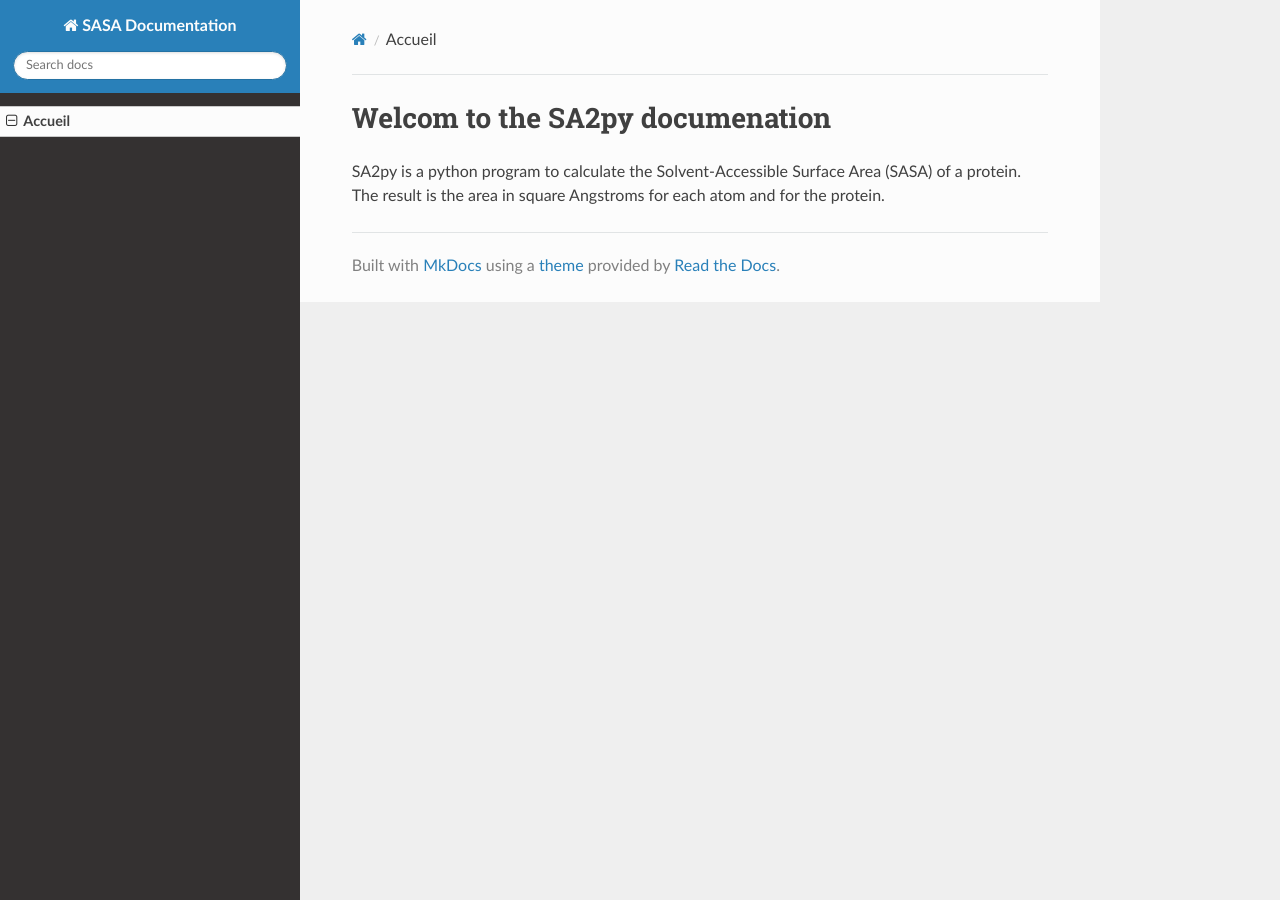
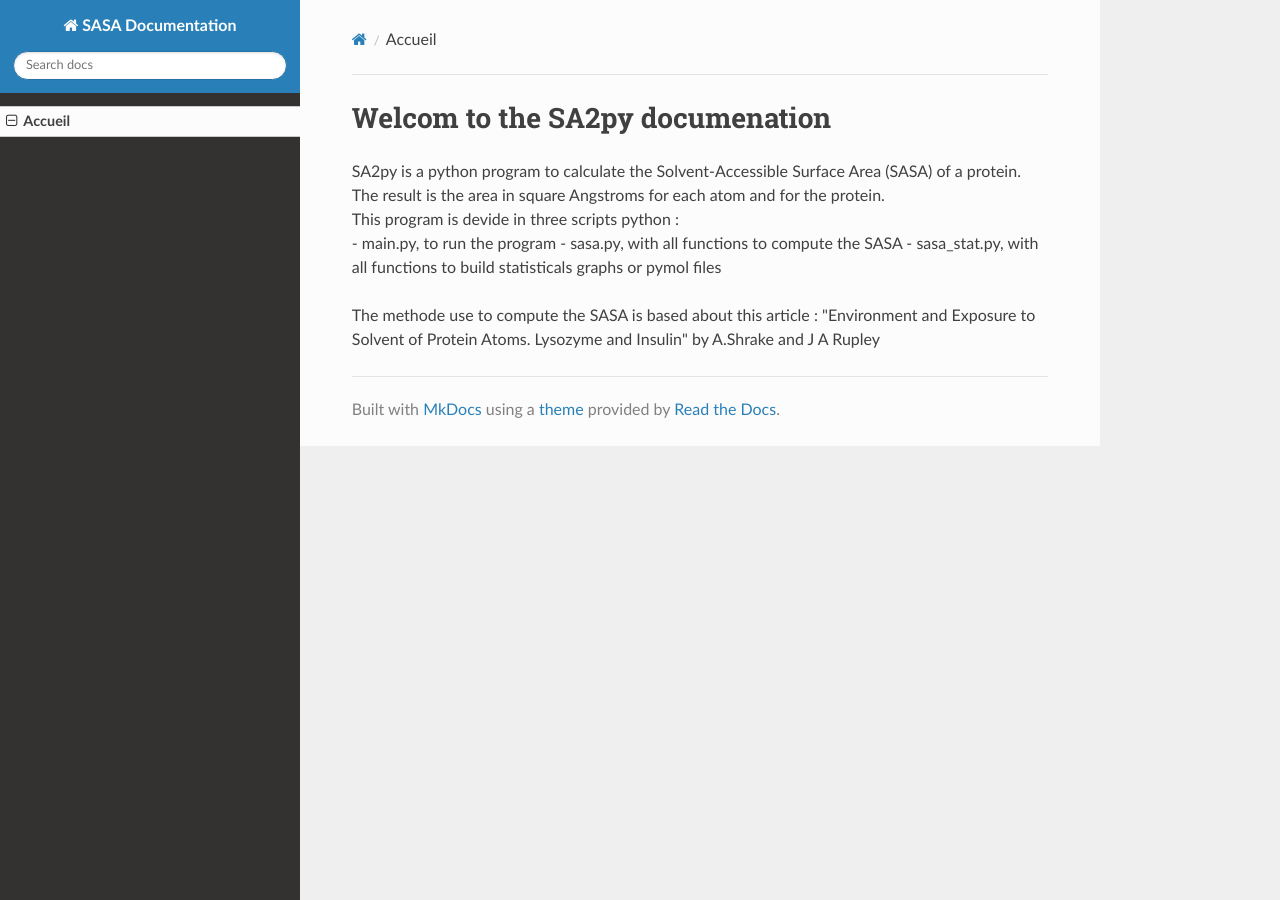
Before and after one commit to ElouanBethuel/SA2py, an MkDocs documentation site: the page built from docs/index.md, in a window 1280 px wide. Built offline with MkDocs 1.6.1, drawn with Linux system fonts in a browser that asks for light colours; nearby versions of some CDN libraries.

Commit message:
Update index.md

```diff
--- a/docs/index.md
+++ b/docs/index.md
@@ -2,3 +2,11 @@
 
 SA2py is a python program to calculate the Solvent-Accessible Surface Area (SASA) of a protein.
 The result is the area in square Angstroms for each atom and for the protein.
+This program is devide in three scripts python :
+- main.py, to run the program
+- sasa.py, with all functions to compute the SASA
+- sasa_stat.py, with all functions to build statisticals graphs or pymol files
+
+
+The methode use to compute the SASA is based about this article :
+"Environment and Exposure to Solvent of Protein Atoms. Lysozyme and Insulin" by A.Shrake and J A Rupley
```
